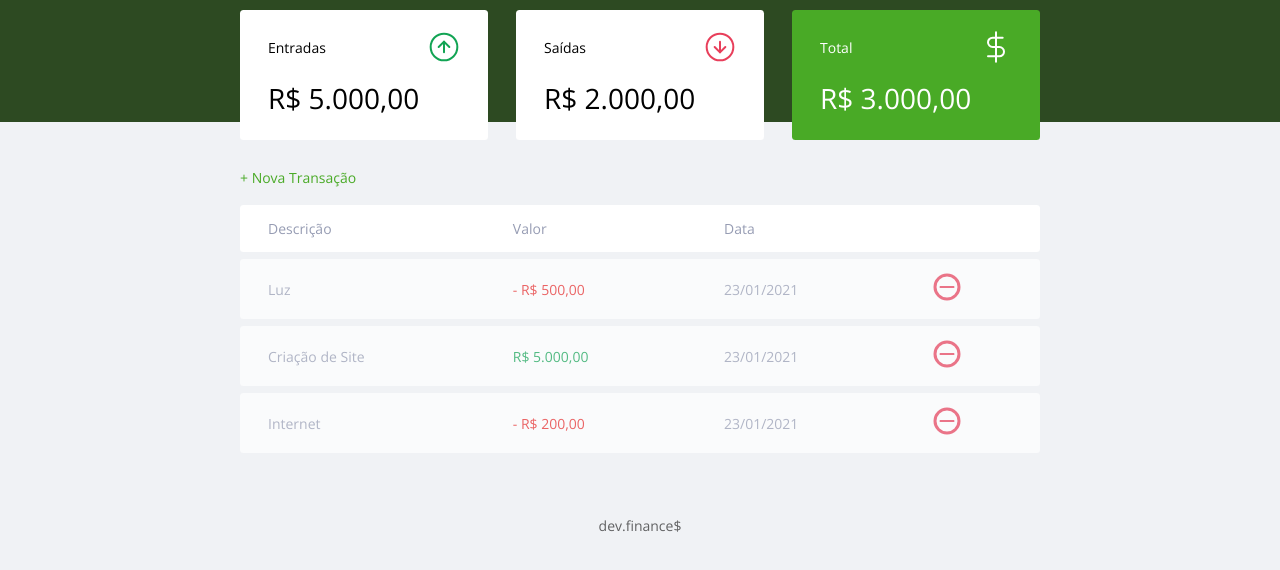
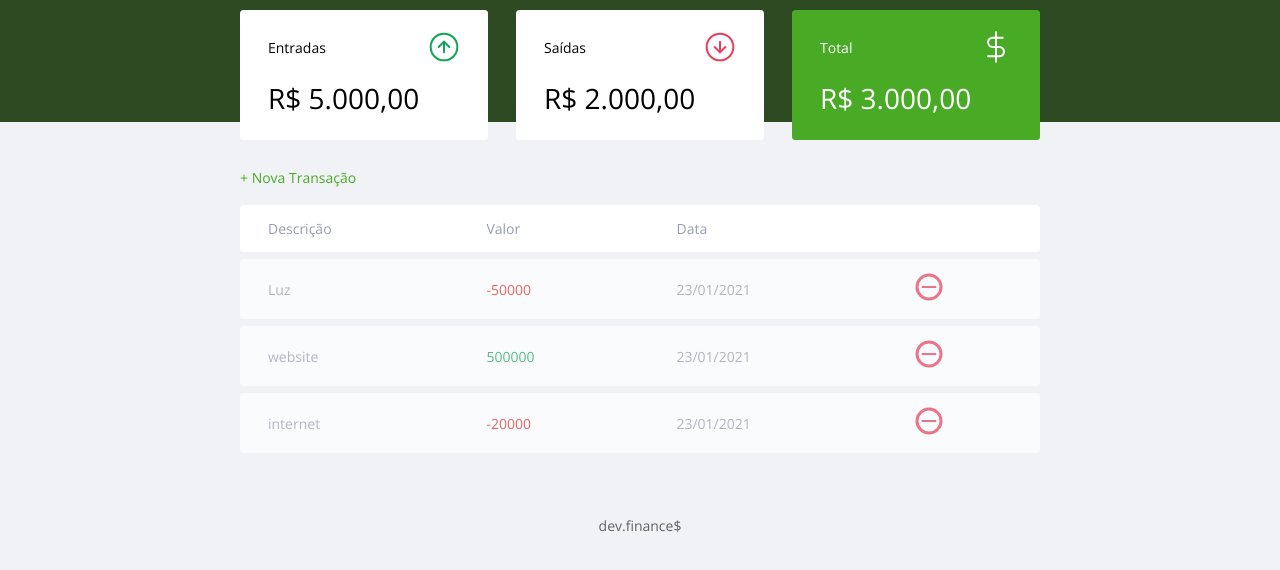
Before and after one commit to ricardosguimaraes/maratona-discover, a plain HTML site: page index.html in a window 1280 px wide. Shown: the part 74-644 px from the top of the page. Drawn offline with nearby package versions, Linux system fonts and the light colour scheme.

Commit message:
uodate js

```diff
--- a/index.html
+++ b/index.html
@@ -51,30 +51,7 @@
             </tr>
           </thead>
           <tbody>
-            <tr>
-              <td class="description">Luz</td>
-              <td class="expense">- R$ 500,00</td>
-              <td class="date">23/01/2021</td>
-              <td>
-                <img src="./assets/minus.svg" alt="remover transação" />
-              </td>
-            </tr>
-            <tr>
-              <td class="description">Criação de Site</td>
-              <td class="income">R$ 5.000,00</td>
-              <td class="date">23/01/2021</td>
-              <td>
-                <img src="./assets/minus.svg" alt="remover transação" />
-              </td>
-            </tr>
-            <tr>
-              <td class="description">Internet</td>
-              <td class="expense">- R$ 200,00</td>
-              <td class="date">23/01/2021</td>
-              <td>
-                <img src="./assets/minus.svg" alt="remover transação" />
-              </td>
-            </tr>
+
           </tbody>
         </table>
       </section>
--- a/script.js
+++ b/script.js
@@ -6,3 +6,79 @@ const Modal = {
         document.querySelector('.modal-overlay').classList.remove('active')
     }
 }
+
+const transactions = [
+    {
+    id: 1,
+    description: 'Luz',
+    amount: -50000,
+    date: '23/01/2021',
+    },
+    {
+    id: 2,
+    description: 'website',
+    amount: 500000,
+    date: '23/01/2021',
+    },
+    {
+    id: 3,
+    description: 'internet',
+    amount: -20000,
+    date: '23/01/2021',
+    },
+]
+
+const Transaction = {
+    incomes(){
+        // somar as entradas
+    },
+    expenses(){
+        // somar as saidas
+    },
+
+    total(){
+        //entradas - saidas
+
+    }
+
+}
+
+
+const DOM = {
+    transactionsContainer: document.querySelector('#data-table tbody'),
+    addTransaction(transaction, index){
+        const tr = document.createElement('tr');
+        tr.innerHTML = DOM.innerHTMLTransaction(transaction);
+        DOM.transactionsContainer.appendChild(tr);
+    },
+
+    innerHTMLTransaction(transaction){
+        const CSSclass = transaction.amount > 0 ? "income" : "expense"
+
+        const amount = Utils.formatCurrency(transaction.amount);
+
+        const html = `
+              <td class="description">${transaction.description}</td>
+              <td class="${CSSclass}">${transaction.amount}</td>
+              <td class="date">${transaction.date}</td>
+              <td>
+                <img src="./assets/minus.svg" alt="remover transação" />
+              </td>
+        `
+
+        return html
+    }
+}
+
+const Utils = {
+    formatCurrency(value){
+        const signal = Number(value) < 0 ? "-" : ""
+    }
+}
+
+
+
+
+transactions.forEach(function (transaction) {
+    DOM.addTransaction(transaction)
+})
```
